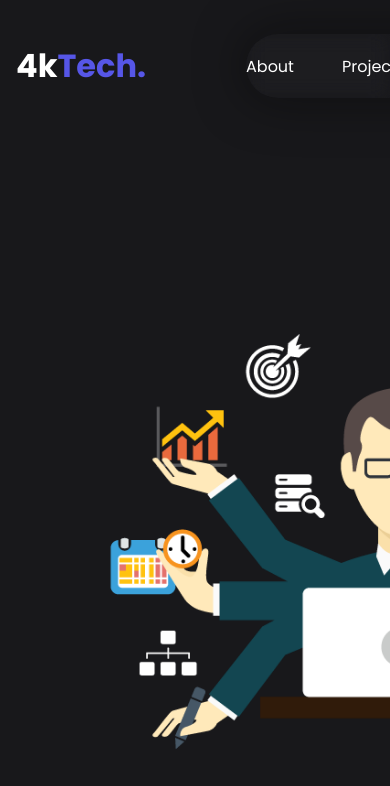
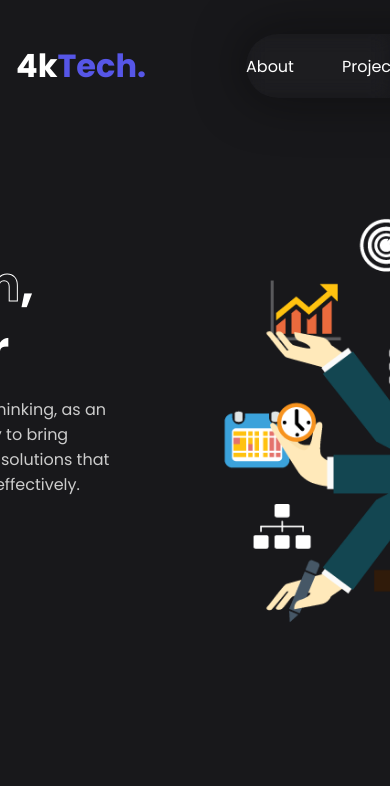
Before and after one commit to abdullah4tech/Portfolio-Page, a Vue app: page / in a window 390 px wide. Shown: the top 786 px of the page. Built offline with nearby package versions, Linux system fonts and the light colour scheme.

Commit message:
fix: responsiveness of the App.vue and HeroSection.vue

```diff
--- a/src/App.vue
+++ b/src/App.vue
@@ -8,5 +8,16 @@
 
 <template>
   <NavBar />
-  <RouterView />
+  <section>
+    <RouterView />
+  </section>
 </template>
+
+<style scoped>
+section{
+  display: flex;
+  flex-direction: column;
+  justify-content: center;
+  align-items: center;
+}
+</style>
--- a/src/components/HeroSection.vue
+++ b/src/components/HeroSection.vue
@@ -42,11 +42,14 @@
 
 .container {
   display: flex;
-  flex-shrink: 0;
-  flex-grow: 1;
   justify-content: center;
   align-items: center;
   margin-top: 0px;
+  width: 80em;
+}
+
+.content{
+  flex-shrink: 1;
 }
 
 .container .content h4{
```
